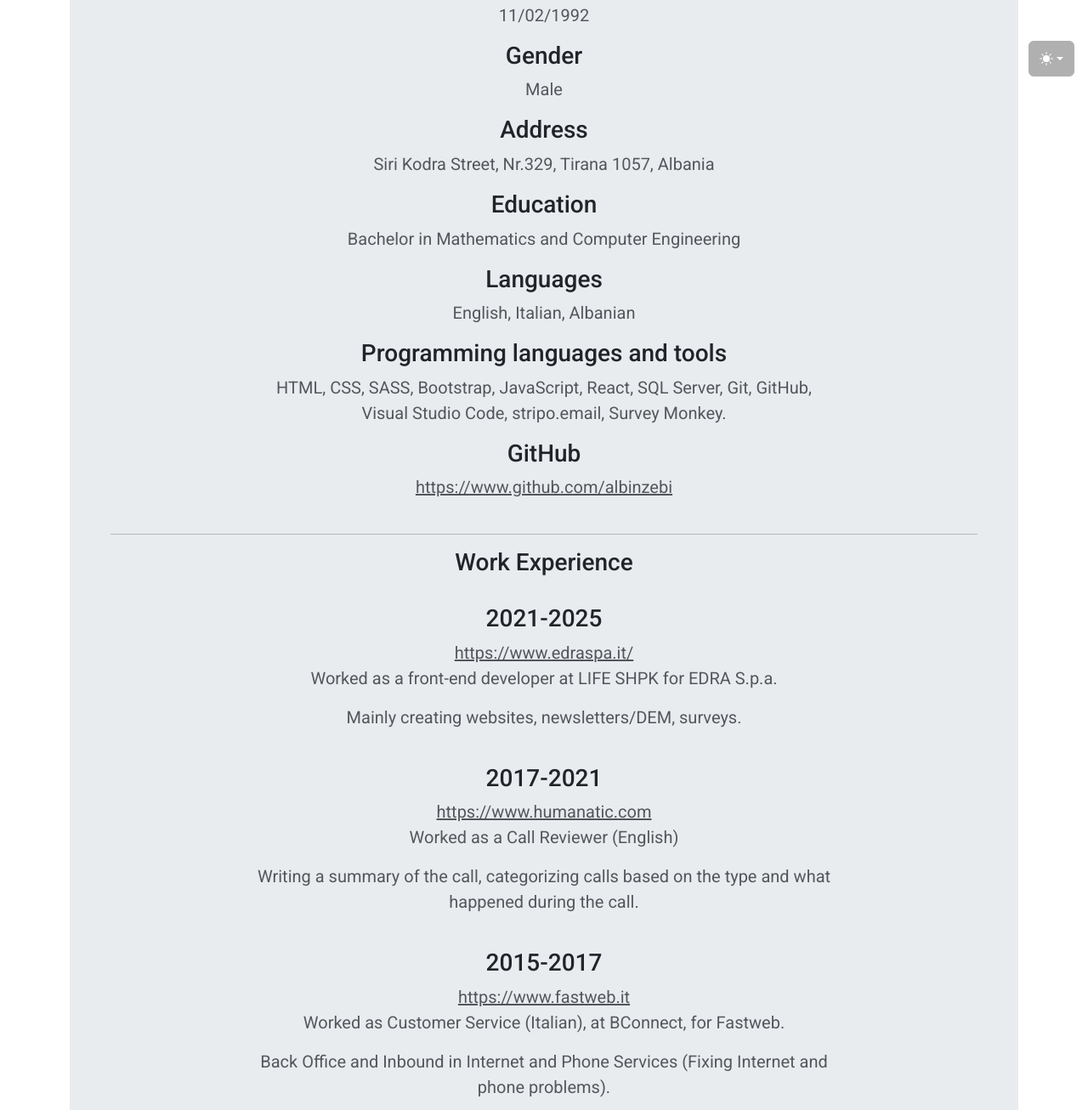
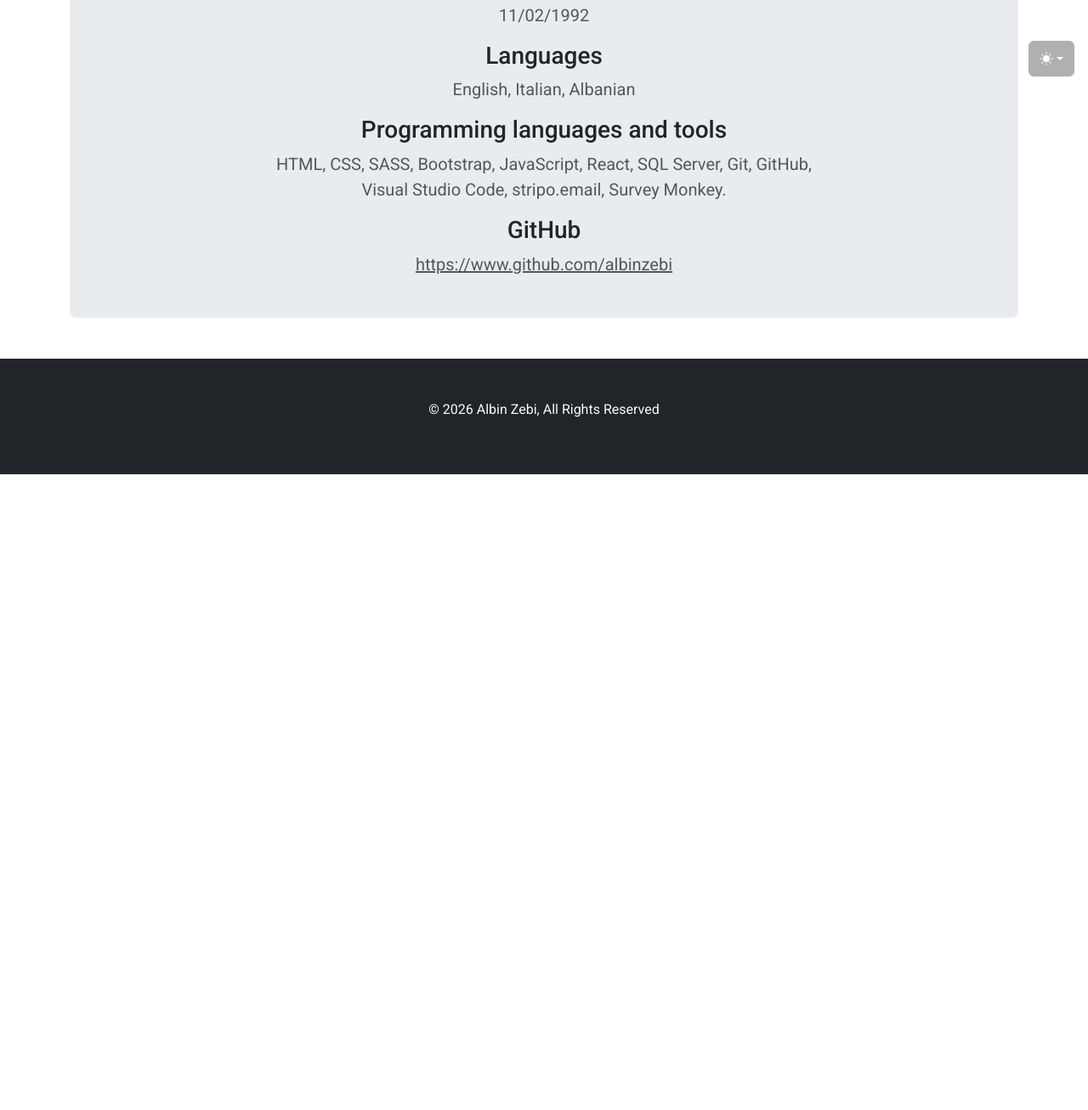
Before and after one commit to albinzebi/portfolio, a website: page about.html in a window 1280 px wide. Shown: the part 694-2000 px from the top of the page at 85% size. After the commit the page ends 1252 px from the top, so only its background shows below. Drawn offline with nearby package versions, Linux system fonts and the light colour scheme.

Commit message:
updated about/contact

```diff
--- a/about.html
+++ b/about.html
@@ -160,14 +160,7 @@
             <h1 class="col-lg-8 mx-auto fs-3">Date of birth</h1>
             <p class="col-lg-8 mx-auto fs-5 text-muted">11/02/1992</p>
 
-            <h1 class="col-lg-8 mx-auto fs-3">Gender</h1>
-            <p class="col-lg-8 mx-auto fs-5 text-muted">Male</p>
 
-            <h1 class="col-lg-8 mx-auto fs-3">Address</h1>
-            <p class="col-lg-8 mx-auto fs-5 text-muted">Siri Kodra Street, Nr.329, Tirana 1057, Albania</p>
-
-            <h1 class="col-lg-8 mx-auto fs-3">Education</h1>
-            <p class="col-lg-8 mx-auto fs-5 text-muted">Bachelor in Mathematics and Computer Engineering</p>
 
             <h1 class="col-lg-8 mx-auto fs-3">Languages</h1>
             <p class="col-lg-8 mx-auto fs-5 text-muted">English, Italian, Albanian</p>
@@ -182,32 +175,6 @@
             <h1 class="col-lg-8 mx-auto fs-3">GitHub</h1>
             <a href="https://www.github.com/albinzebi" target="_blank"
                 class="text-muted fs-5">https://www.github.com/albinzebi</a>
-            <br><br>
-            <hr>
-            <h1 class="col-lg-8 mx-auto fs-3">Work Experience</h1>
-            <br>
-            <h3>2021-2025</h3>
-            <a href="https://www.edraspa.it/" target="_blank" class="text-muted fs-5">https://www.edraspa.it/</a>
-            <p class="col-lg-8 mx-auto fs-5 text-muted">Worked as a front-end developer at LIFE SHPK for EDRA S.p.a.
-            </p>
-            <p class="col-lg-8 mx-auto fs-5 text-muted">Mainly creating websites, newsletters/DEM, surveys.
-            </p>
-
-            <br>
-            <h3>2017-2021</h3>
-            <a href="https://www.humanatic.com" target="_blank" class="text-muted fs-5">https://www.humanatic.com</a>
-            <p class="col-lg-8 mx-auto fs-5 text-muted">Worked as a Call Reviewer (English)</p>
-            <p class="col-lg-8 mx-auto fs-5 text-muted">Writing a summary of the call, categorizing calls based on the
-                type and what happened during
-                the call.</p>
-
-            <br>
-            <h3>2015-2017</h3>
-            <a href="https://www.fastweb.it" target="_blank" class="text-muted fs-5">https://www.fastweb.it</a>
-            <p class="col-lg-8 mx-auto fs-5 text-muted">Worked as Customer Service (Italian), at BConnect, for Fastweb.
-            </p>
-            <p class="col-lg-8 mx-auto fs-5 text-muted">Back Office and Inbound in Internet and Phone Services (Fixing
-                Internet and phone problems).</p>
 
         </div>
     </div>
```
Also changed, not shown: contact.html (+11 -0 lines).
